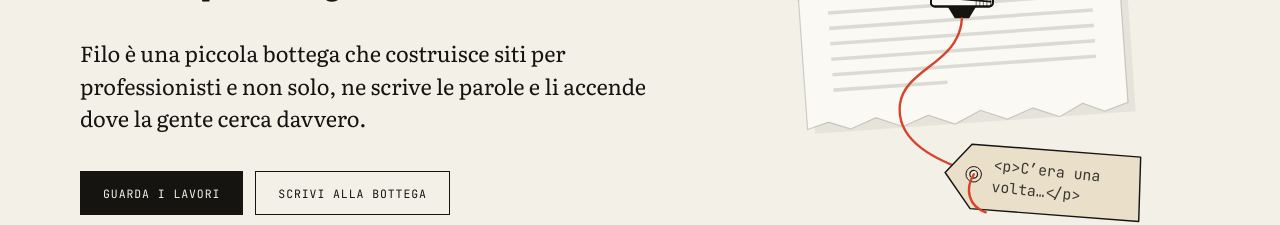
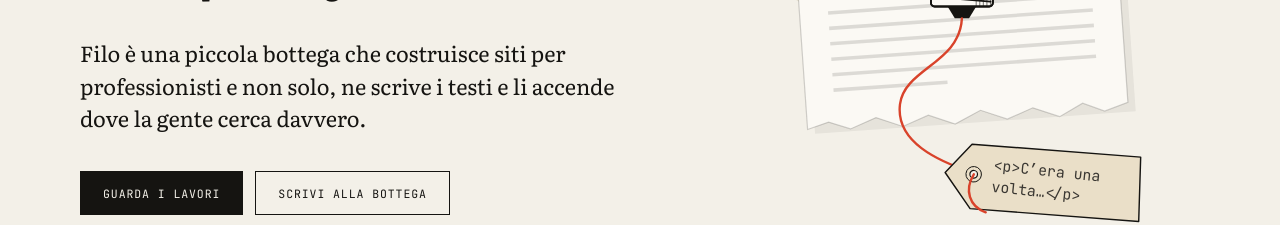
Before and after one commit to sagiambe-code/filo, a plain HTML site: page index.html in a window 1280 px wide. Shown: the part 725-950 px from the top of the page. Drawn offline with Linux system fonts and the light colour scheme.

Commit message:
Home: ne scrive i testi
Co-Authored-By: Claude Opus 5.5 <noreply@anthropic.com>
Claude-Session: https://claude.ai/code/session_01Wotqtq5xswzMDJppvZdXev

```diff
--- a/index.html
+++ b/index.html
@@ -46,7 +46,7 @@
 <div style="flex: 1 1 380px; min-width: 0">
 <p class="m" style="margin: 0 0 28px; color: var(--mute)">La bottega</p>
 <h1 class="h" style="margin: 0; font-size: clamp(46px, 6.6vw, 100px); line-height: .9; font-weight: 600; letter-spacing: -.045em">Chi ti cerca,<br>ti trova.<br><span style="display: block; margin-top: .22em; font-family: 'Literata', Georgia, serif; font-style: italic; font-weight: 400; font-size: .5em; line-height: 1.1; letter-spacing: -.01em">Con le parole giuste.</span></h1>
-<p style="margin: 40px 0 0; max-width: 34em; font-size: clamp(19px, 1.7vw, 22px); line-height: 1.5">Filo è una piccola bottega che costruisce siti per professionisti e non solo, ne scrive le parole e li accende dove la gente cerca davvero.</p>
+<p style="margin: 40px 0 0; max-width: 34em; font-size: clamp(19px, 1.7vw, 22px); line-height: 1.5">Filo è una piccola bottega che costruisce siti per professionisti e non solo, ne scrive i testi e li accende dove la gente cerca davvero.</p>
 <div style="display: flex; flex-wrap: wrap; gap: 12px; margin-top: 36px">
 <a href="#lavori" class="btn fill m">Guarda i lavori</a>
 <a href="#scrivimi" class="btn m">Scrivi alla bottega</a>
```
